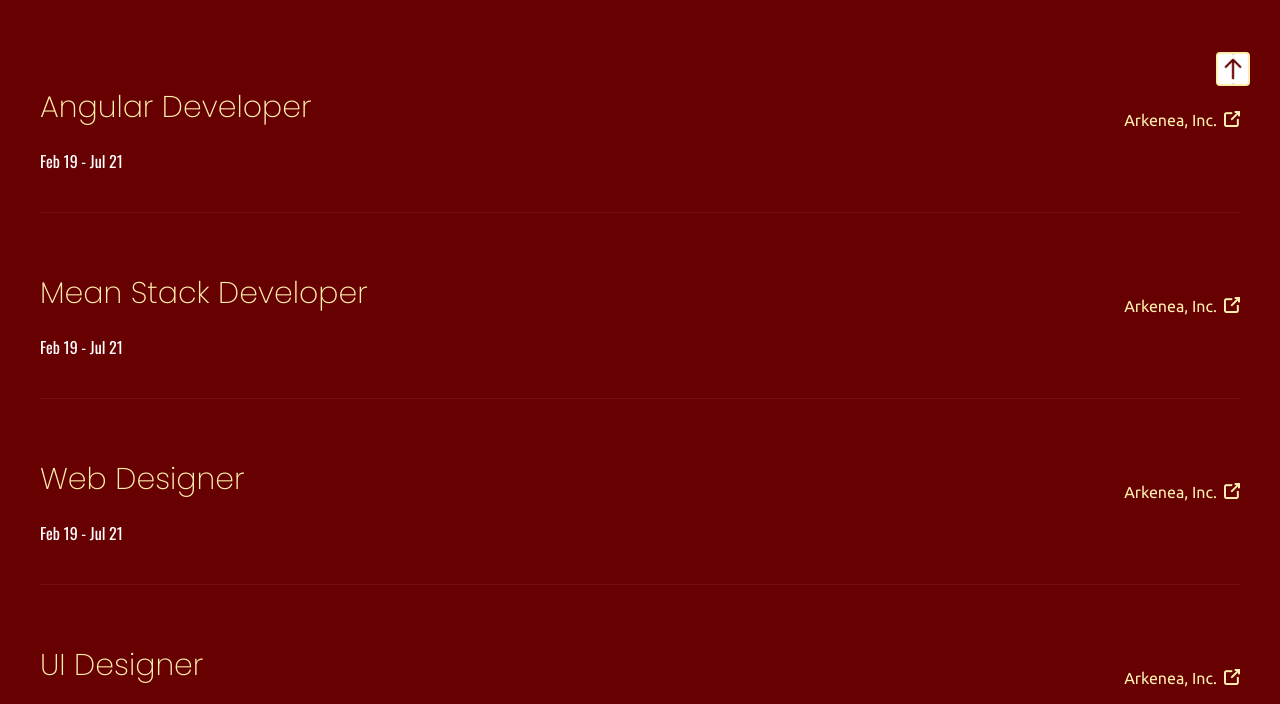
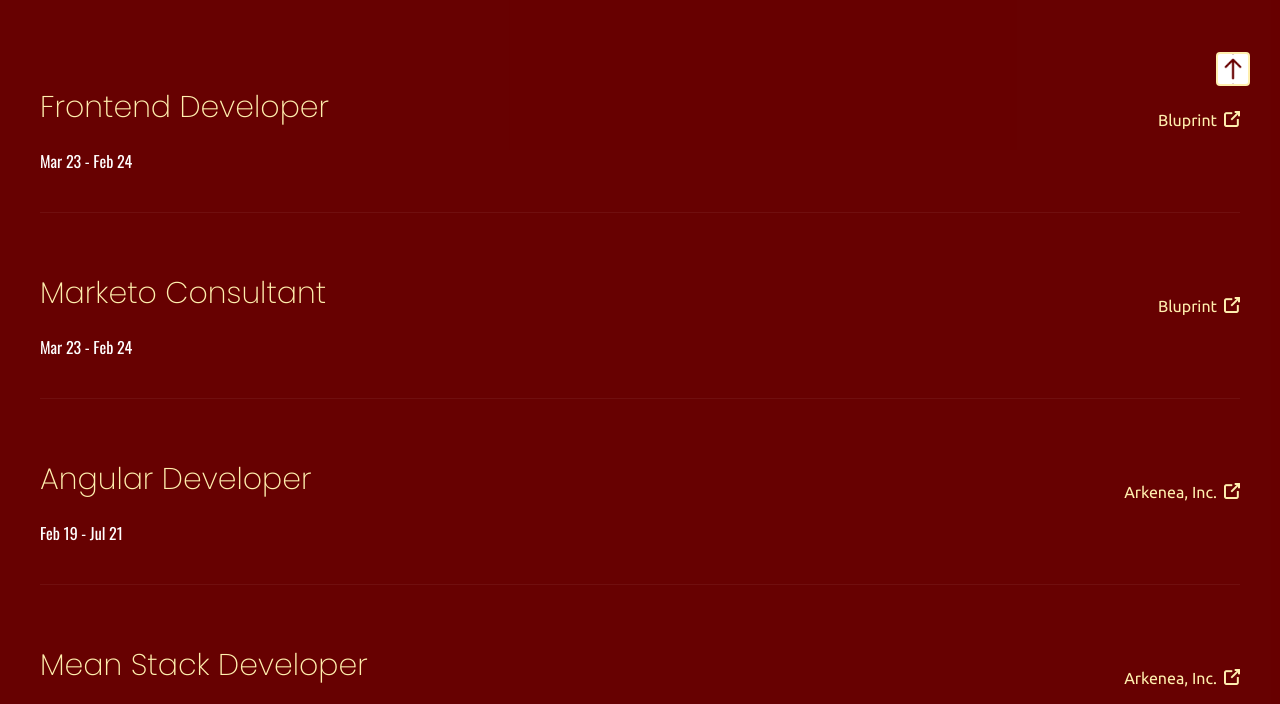
Before and after one commit to kirannikam000061/webPricipleMain, a plain HTML site: page edu_tech.html in a window 1280 px wide. Shown: the part 694-1398 px from the top of the page. Drawn offline with nearby package versions, Linux system fonts and the light colour scheme.

Commit message:
sixth commit

```diff
--- a/edu_tech.html
+++ b/edu_tech.html
@@ -58,6 +58,28 @@
           <div class="col-10">
             <div class="section-tittle2 mb-30">
               <h2>Experience</h2>
+            </div>
+          </div>
+          <div class="col-10">
+            <div class="single-about">
+              <div class="tittle-experience">
+                <h3>Frontend Developer</h3>
+                <p>Mar 23 - Feb 24</p>
+              </div>
+              <div class="experience-link">
+                <a href="https://bluprintx.com/">Bluprint<img src="./images/exit-top-right (1).png" alt=""></a>
+              </div>
+            </div>
+          </div>
+          <div class="col-10">
+            <div class="single-about">
+              <div class="tittle-experience">
+                <h3>Marketo Consultant</h3>
+                <p>Mar 23 - Feb 24</p>
+              </div>
+              <div class="experience-link">
+                <a href="https://bluprintx.com/">Bluprint<img src="./images/exit-top-right (1).png" alt=""></a>
+              </div>
             </div>
           </div>
           <div class="col-10">
@@ -152,13 +174,13 @@
                 <div class="tittle-experience">
                   <h3>Front-end Design</h3>
                   <p>Arkenea.Inc, where I am a full time Front-end developer.</p>
-                  <ol type="a" class="experties-ul">
+                  <ul class="experties-ul">
                     <li>HTML</li>
                     <li>CSS</li>
                     <li>JavaScript</li>
                     <li>JQuery</li>
                     <li>TypeScript</li>
-                  </ol>
+                  </ul>
                 </div>
               </div>
               <div class="col-3 col-sm-5 col-xs-10 mb-30">
@@ -178,14 +200,14 @@
                 <div class="tittle-experience">
                   <h3>Used Platforms</h3>
                   <p>Supporting platforms for testing and deployments</p>
-                  <ol type="i" class="experties-ul">
+                  <ul class="experties-ul">
                     <li>InVision</li>
                     <li>Jira</li>
                     <li>GitHub</li>
                     <li>Amazon Web Services</li>
                     <li>PuTTY</li>
                     <li>Robot3T</li>
-                  </ol>
+                  </ul>
                 </div>
               </div>
             </div>
```
Also changed, not shown: index.html (+23 -1 lines), 1 other file.
